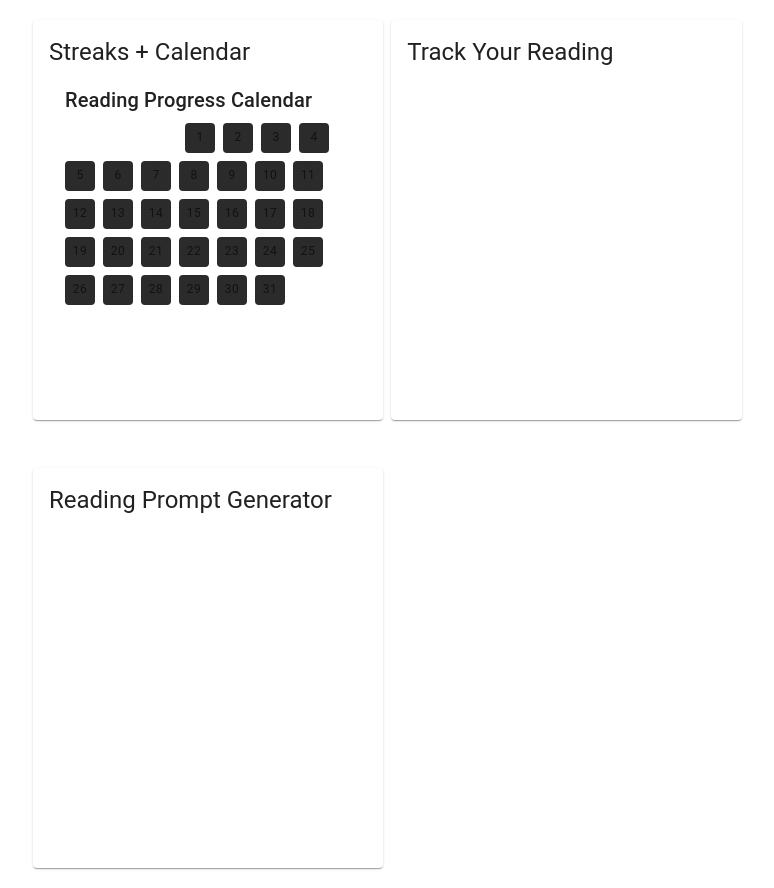
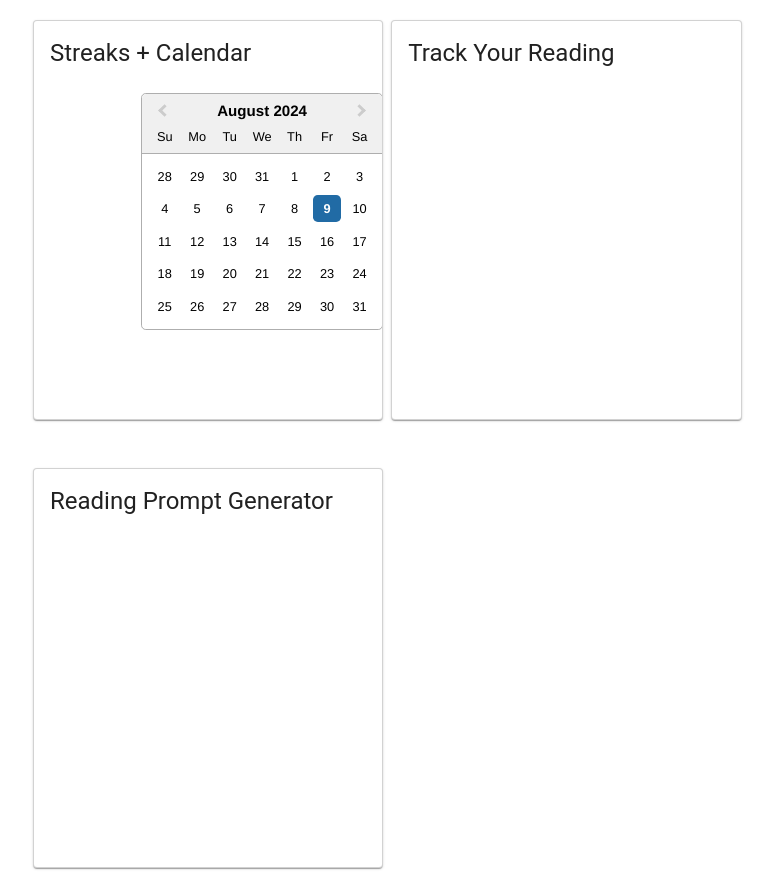
Before and after one commit to danielledonnelly/booksmaxing, a React (Vite) app: page / in a window 1280 px wide. Shown: the whole page, without its empty margins (201-975 px from the left). Built offline with nearby package versions, Linux system fonts and the light colour scheme.

Commit message:
technically a calendar

```diff
--- a/src/App.jsx
+++ b/src/App.jsx
@@ -1,5 +1,6 @@
 import React from 'react';
 import Home from './Home';
+
 
 function App() {
   return (
--- a/src/Home.jsx
+++ b/src/Home.jsx
@@ -1,7 +1,9 @@
 import React from 'react';
+import 'bootstrap/dist/css/bootstrap.min.css';
 import { Container, Grid, Card, CardContent, Typography } from '@mui/material';
 import StreaksCalendar from './components/StreaksCalendar';
-import './index.css'; // Make sure to import your CSS file
+import './index.css';
+
 
 const Home = () => {
   return (
--- a/src/components/StreaksCalendar.jsx
+++ b/src/components/StreaksCalendar.jsx
@@ -1,99 +1,24 @@
 import React, { useState } from 'react';
-import { Grid, Box, Typography } from '@mui/material';
-import { eachDayOfInterval, format, startOfYear, endOfYear, startOfMonth, endOfMonth, addDays, getDay, isSameMonth } from 'date-fns';
-
-const colors = {
-  0: '#2b2b2c', // No entry
-  1: '#073f55', // One entry
-  2: '#047597', // A few entries
-  3: '#029ac3', // Several entries
-  4: '#00beef'  // A LOT of entries
-};
-
-const getColor = (count) => {
-  if (count >= 4) return colors[4];
-  if (count >= 3) return colors[3];
-  if (count >= 2) return colors[2];
-  if (count >= 1) return colors[1];
-  return colors[0];
-};
+import { Container, Row, Col, Card } from 'react-bootstrap';
+import DatePicker from 'react-datepicker';
+import 'react-datepicker/dist/react-datepicker.css';
 
 const StreaksCalendar = () => {
-  const today = new Date();
-  const startDate = startOfMonth(today);
-  const endDate = endOfMonth(today);
-  const days = eachDayOfInterval({ start: startDate, end: endDate });
-
-  const [entries, setEntries] = useState(days.map(() => 0));
-
-  const incrementEntry = (index) => {
-    const updatedEntries = [...entries];
-    updatedEntries[index] = Math.min(updatedEntries[index] + 1, 4); // Cap at 4 entries
-    setEntries(updatedEntries);
-  };
-
-  const renderCalendarGrid = () => {
-    const grid = [];
-    const startDay = getDay(startDate); // Which day of the week the month starts
-    const totalDays = days.length;
-    let dayCounter = 0;
-
-    // Render leading empty cells
-    for (let i = 0; i < startDay; i++) {
-      grid.push(
-        <Grid item key={`empty-start-${i}`} sx={{ width: 30, height: 30 }} />
-      );
-    }
-
-    // Render the actual days
-    while (dayCounter < totalDays) {
-      const day = days[dayCounter];
-      const color = getColor(entries[dayCounter]);
-
-      grid.push(
-        <Grid item key={dayCounter}>
-          <Box
-            onClick={() => incrementEntry(dayCounter)}
-            sx={{
-              width: 30,
-              height: 30,
-              backgroundColor: color,
-              display: 'flex',
-              justifyContent: 'center',
-              alignItems: 'center',
-              cursor: 'pointer',
-              borderRadius: 1,
-            }}
-          >
-            <Typography variant="caption" color="textSecondary">
-              {format(day, 'd')}
-            </Typography>
-          </Box>
-        </Grid>
-      );
-      dayCounter++;
-    }
-
-    // Render trailing empty cells (if any)
-    const endDay = getDay(endDate);
-    for (let i = endDay + 1; i < 7; i++) {
-      grid.push(
-        <Grid item key={`empty-end-${i}`} sx={{ width: 30, height: 30 }} />
-      );
-    }
-
-    return grid;
-  };
+  const [selectedDate, setSelectedDate] = useState(new Date());
 
   return (
-    <Box sx={{ padding: 2 }}>
-      <Typography variant="h6" gutterBottom>
-        Reading Progress Calendar
-      </Typography>
-      <Grid container spacing={1} columns={7}>
-        {renderCalendarGrid()}
-      </Grid>
-    </Box>
+    <Container className="mt-4">
+      <Row>
+        <Col md={6} className="mx-auto">
+              <DatePicker
+                selected={selectedDate}
+                onChange={(date) => setSelectedDate(date)}
+                inline
+                calendarClassName="calendar"
+              />
+        </Col>
+      </Row>
+    </Container>
   );
 };
 
```
Also changed, not shown: package.json (+8 -0 lines), 1 other file (tests, documents, lock files or other folders).
